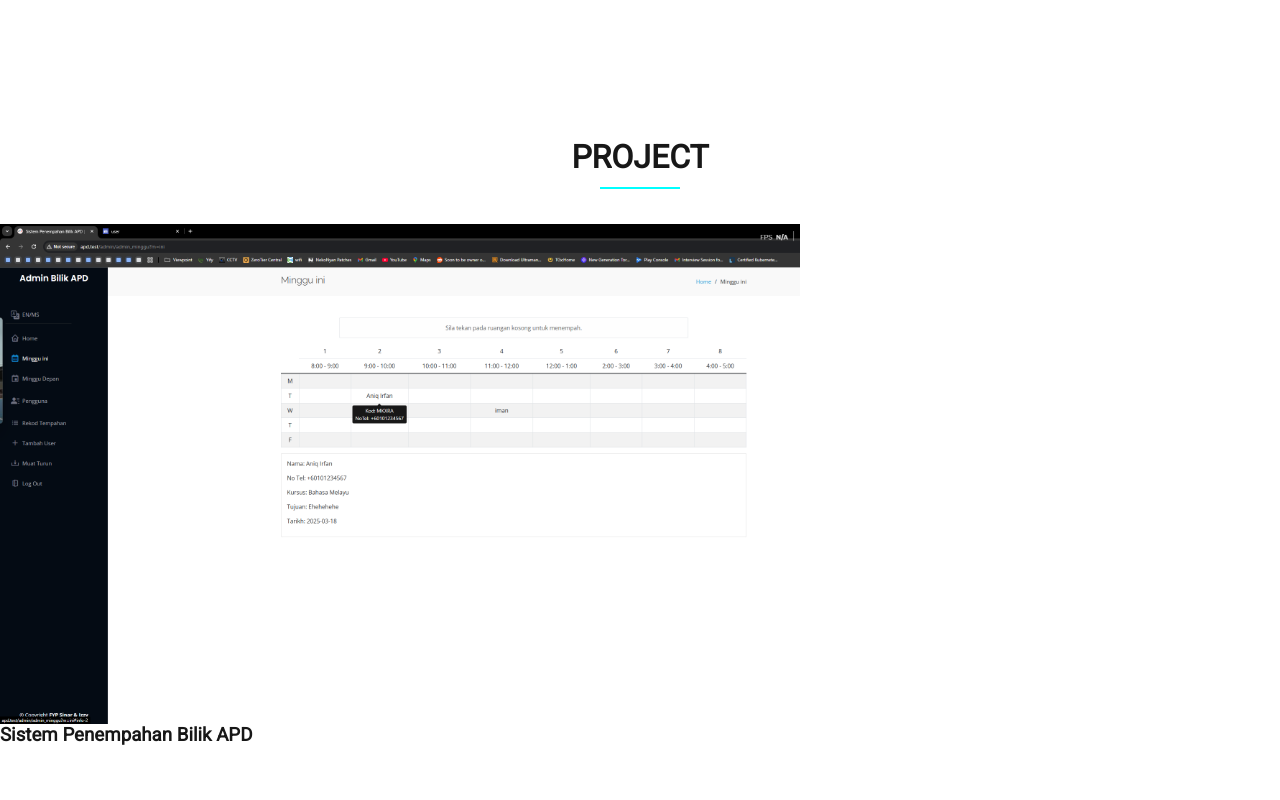
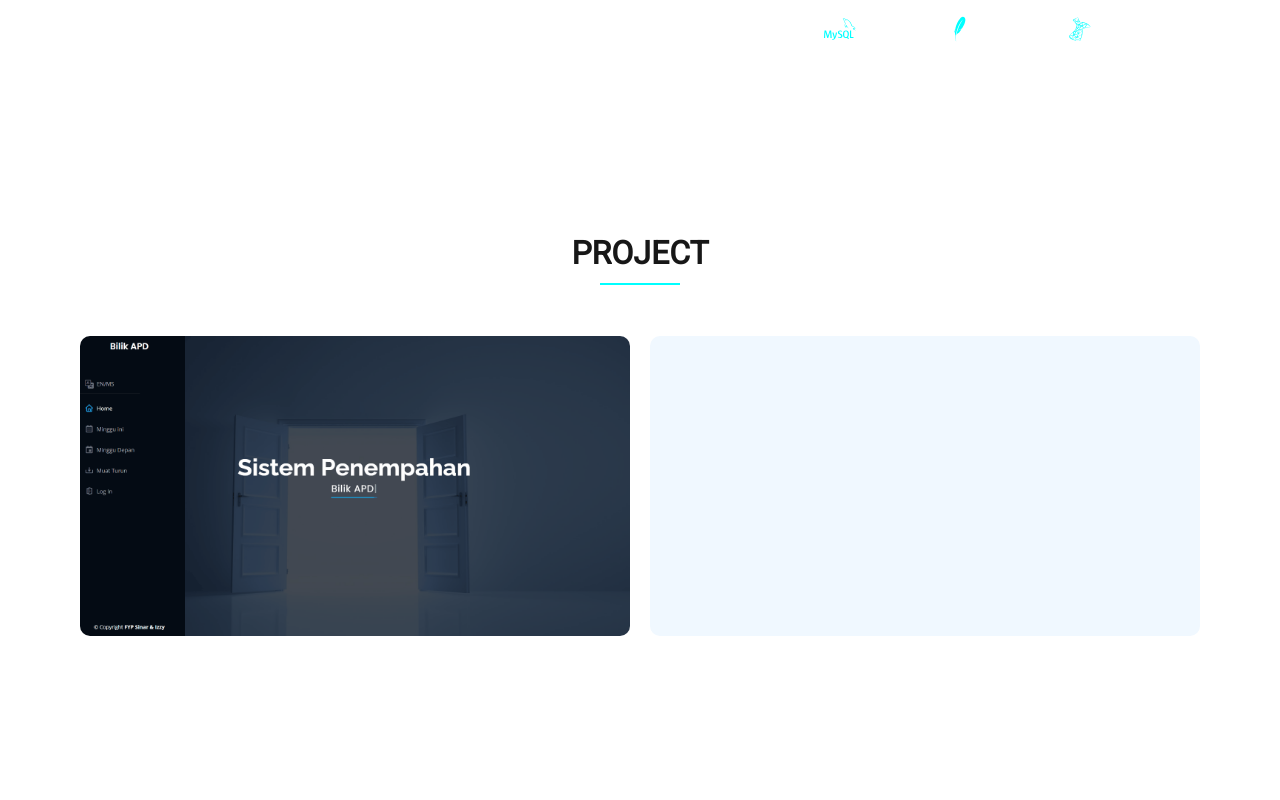
Before and after one commit to not-a-human/not-a-human.github.io, a Next.js app: page / in a window 1280 px wide. Shown: the part 1420-2220 px from the top of the page. Built offline with nearby package versions, Linux system fonts and the light colour scheme.

Commit message:
Added Projects

```diff
--- a/app/globals.css
+++ b/app/globals.css
@@ -40,6 +40,7 @@ a {
   margin-top: 7rem;
   margin-bottom: 3rem;
   position: relative;
+  padding-top:3rem;
 }
 
 .centerSmallHeader {
--- a/app/ui/about.tsx
+++ b/app/ui/about.tsx
@@ -1,7 +1,7 @@
 import { DiMsqlServer, DiSqllite } from 'react-icons/di';
 import styles from './about.module.css';
 import { FaHtml5, FaCss3Alt, FaJs, FaReact, FaPhp } from "react-icons/fa";
-import { SiNextdotjs, SiPostgresql, SiDotnet, SiLaravel, SiMysql } from "react-icons/si";
+import { SiNextdotjs, SiPostgresql, SiDotnet, SiLaravel, SiMysql, SiJquery } from "react-icons/si";
 import { TbBrandCSharp } from 'react-icons/tb';
 import { BsBootstrapFill } from 'react-icons/bs';
 
@@ -51,6 +51,10 @@ export function About() {
                             <span>NextJS</span>
                         </div>
                         <div className={styles.skillItem}>
+                            <SiJquery className={styles.skillIcon} />
+                            <span>jQuery</span>
+                        </div>
+                        <div className={styles.skillItem}>
                             <BsBootstrapFill className={styles.skillIcon} />
                             <span>Bootstrap</span>
                         </div>
--- /dev/null
+++ b/app/ui/footer.module.css
@@ -0,0 +1,3 @@
+.footer {
+    height: 300px;
+}
--- a/app/ui/footer.tsx
+++ b/app/ui/footer.tsx
@@ -1,5 +1,7 @@
+import styles from './footer.module.css';
+
 export function Footer() {
     return (
-        <div></div>
+        <div className={`${styles.footer}`}></div>
     );
 }
--- a/app/ui/project.module.css
+++ b/app/ui/project.module.css
@@ -1,6 +1,60 @@
+.projectContainer {
+    display: flex;
+    flex-wrap: wrap;
+    justify-content: center; /* Center items horizontally */
+    align-items: flex-start; /* Align items to the top */
+    gap: 20px; /* Add spacing between items */
+    margin: 0 auto; /* Center the container itself */
+    width: 100%; /* Ensure it spans the full width */
+    max-width: 1200px; /* Optional: Limit the maximum width */
+    padding: 1rem; /* Add padding for spacing */
+}
+
 .projectImage {
-  width: 800px;
-  height: 500px;
-  object-fit: cover;
-  background-size: cover;
+    position: relative; /* Enable positioning for child elements like .projectOverlay */
+    background-size: cover; /* Ensure the image covers the container */
+    background-position: center; /* Center the image */
+    height: 300px; /* Adjust the height for responsiveness */
+    width: 100%; /* Make the image container responsive */
+    max-width: 550px; /* Limit the maximum width of each project item */
+    border-radius: 10px; /* Optional: Add rounded corners */
+    overflow: hidden; /* Ensure content stays within the container */
+    background-color: aliceblue; /* Fallback background color */
 }
+
+.projectOverlay {
+    position: absolute; /* Position the overlay over the image */
+    bottom: 0; /* Align the overlay to the bottom */
+    left: 0; /* Align the overlay to the left */
+    width: 100%; /* Make the overlay span the full width */
+    background: rgba(0, 0, 0, 0.6); /* Semi-transparent black background */
+    color: white; /* Set text color to white */
+    padding: 1rem; /* Add padding for spacing */
+    text-align: center; /* Center-align the text */
+    opacity: 0; /* Start with the overlay hidden */
+    transition: opacity 0.3s ease; /* Smooth transition for hover effect */
+}
+
+.projectImage:hover .projectOverlay {
+    opacity: 1; /* Show the overlay on hover */
+}
+
+.projectTechnologies {
+    position: absolute; /* Position it relative to the .projectImage */
+    top: 8%; /* Center vertically */
+    left: 50%; /* Center horizontally */
+    transform: translate(-50%, -50%); /* Adjust for the element's own dimensions */
+    display: flex; /* Use flexbox to align icons */
+    gap: 10px; /* Add spacing between icons */
+    background: rgba(0, 0, 0, 0.6); /* Optional: Add a semi-transparent background */
+    padding: 0.5rem 1rem; /* Add padding around the icons */
+    border-radius: 10px; /* Optional: Add rounded corners */
+    color: white; /* Set icon color to white */
+    z-index: 2; /* Ensure it appears above other elements */
+    opacity: 0; /* Start with the overlay hidden */
+    transition: opacity 0.3s ease; /* Smooth transition for hover effect */
+}
+
+.projectImage:hover .projectTechnologies {
+    opacity: 1; /* Show the overlay on hover */
+}
--- a/app/ui/project.tsx
+++ b/app/ui/project.tsx
@@ -1,18 +1,43 @@
 import styles from './project.module.css';
-import FYP from '../../public/assets/FYP.png';
+import FYP from '../../public/assets/FYP.gif';
+import { SiDotnet, SiJquery, SiMysql } from 'react-icons/si';
+import { FaPhp } from 'react-icons/fa';
+import { BsBootstrapFill } from 'react-icons/bs';
+import { DiSqllite } from 'react-icons/di';
 
 export function Project() {
     return (
         <div>
             <h1 className={`header`} id='project'>PROJECT<div></div></h1>
-            <div>
-                <a href='' target='_blank'>
-                    <div style={{ backgroundImage: `url(${FYP.src})` }} className={styles.projectImage}></div>
+            <div className={styles.projectContainer}>
+                <a href="#" style={{ backgroundImage: `url(${FYP.src})` }} className={styles.projectImage}>
+                    <div className={styles.projectOverlay}>
+                        <div>
+                            <h3 className={styles.projectTitle}>Sistem Penempahan Bilik APD</h3>
+                            <p className={styles.projectDescription}>Final year project, a room booking system for APD.</p>
+                        </div>
+                    </div>
+                    <div className={styles.projectTechnologies}>
+                        <SiJquery />
+                        <FaPhp />
+                        <BsBootstrapFill />
+                        <SiMysql />
+                    </div>
                 </a>
-                <div className={styles.projectInfo}>
-                    <h3 className={styles.projectTitle}>Sistem Penempahan Bilik APD</h3>
-                    <p className={styles.projectDescription}></p>
-                </div>
+                <a href="#" style={{ backgroundImage: `url()` }} className={styles.projectImage}>
+                    <div className={styles.projectOverlay}>
+                        <div>
+                            <h3 className={styles.projectTitle}>FinPalz</h3>
+                            <p className={styles.projectDescription}>
+                                A finance management app designed to help users plan allocated funds based on a percentage of their monthly salary.
+                            </p>
+                        </div>
+                    </div>
+                    <div className={styles.projectTechnologies}>
+                        <SiDotnet />
+                        <DiSqllite />
+                    </div>
+                </a>
             </div>
         </div>
     );
```
Also changed, not shown: public/assets/FYP.gif (added).
